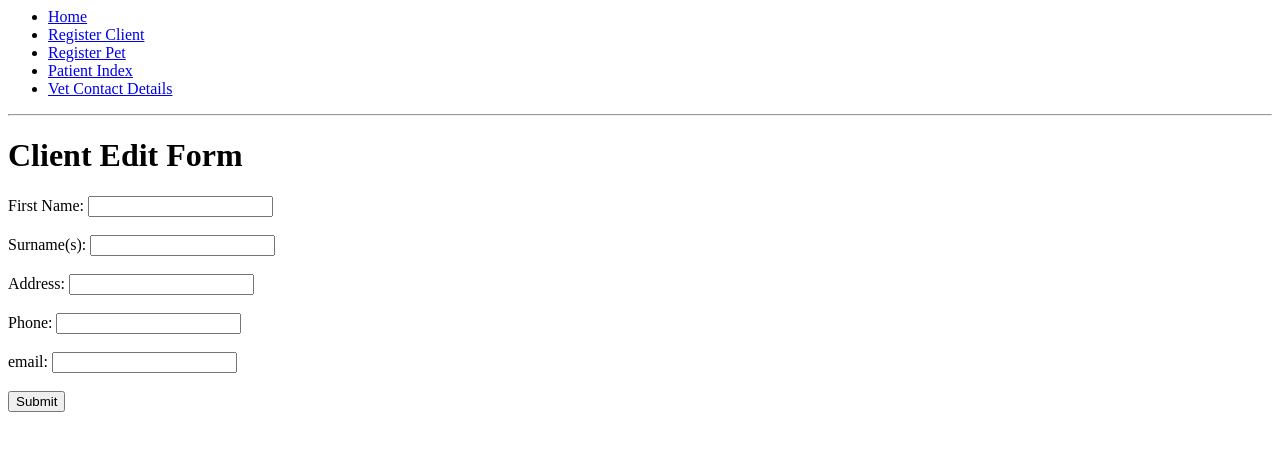
After one commit to davidvtaylor84/vet_management_app, a Flask app: page /owners/1/edit in a window 1280 px wide. The commit adds this page. Shown: the top 451 px of the page. Run offline with Flask 2, Linux system fonts and the light colour scheme; data that the repository does not hold is empty; some libraries are stand-ins or nearby versions.

Commit message:
edit owners in progress

```diff
--- a/controllers/owner_controller.py
+++ b/controllers/owner_controller.py
@@ -12,35 +12,28 @@ def get_owner(id):
     owner = owner_repository.select(id)
     return render_template("/owners/show.html", owner = owner)
 
-# @pets_blueprint.route("/pets/<id>/edit", methods = ['GET'])
-# def edit_pet(id):
-#     pet = pet_repository.select(id)
-#     vets = vet_repository.select_all()
-#     owners = owner_repository.select_all()
-#     return render_template('pets/edit.html', pet = pet, vets = vets, owners = owners)
+@owners_blueprint.route("/owners/<id>/edit", methods = ['GET'])
+def edit_owner(id):
+    owner = owner_repository.select(id)
+    return render_template('owners/edit.html', owner = owner)
 
-# @pets_blueprint.route("/pets/<id>", methods = ['POST'])
-# def update_pet(id):
-#     pet_name = request.form['pet_name']
-#     date_of_birth = request.form['date_of_birth']
-#     pet_type = request.form['pet_type']
-#     breed = request.form['breed']
-#     treatment_notes = request.form['treatment_notes']
-#     vet_id = request.form['vet_id']
-#     owner_id = request.form['owner_id']
-#     owner = owner_repository.select(owner_id)
-#     vet = vet_repository.select(vet_id)
-#     pet = Pet(pet_name, date_of_birth, pet_type, breed, owner, treatment_notes, vet, id)
-#     pet_repository.update(pet)
-#     print (pet)
-#     return redirect('/pets')
+@owners_blueprint.route("/owners/<id>", methods = ['POST'])
+def update_owner(id):
+    owner_firstname = request.form['owner_firstname']
+    owner_surname = request.form['owner_surname']
+    owner_address = request.form['owner_address']
+    owner_email = request.form['owner_email']
+    owner_phone = request.form['owner_phone']
+    owner = Owner(owner_firstname, owner_surname, owner_address, owner_email, owner_phone, id)
+    owner_repository.update(owner)
+    return redirect('/pets')
 
 @owners_blueprint.route('/owners/new', methods = ['GET'])
 def new_owner():
     return render_template ("/owners/new.html")
 
 @owners_blueprint.route('/owners/new', methods = ['POST'])
-def create_new_pet():
+def create_new_owner():
     owner_firstname = request.form['owner_firstname']
     owner_surname = request.form['owner_surname']
     owner_address = request.form['owner_address']
--- a/repositories/owner_repository.py
+++ b/repositories/owner_repository.py
@@ -37,3 +37,8 @@ def select(id):
 def delete_all():
     sql = "DELETE  FROM owners"
     run_sql(sql)
+
+def update(owner):
+    sql = "UPDATE owners SET(owner_firstname, owner_surname, owner_address, owner_email, owner_phone) = (%s, %s, %s, %s, %s) WHERE id = %s"
+    values = [owner.owner_firstname, owner.owner_surname, owner.owner_address, owner.owner_email, owner.owner_phone]
+    run_sql(sql, values)
--- /dev/null
+++ b/templates/owners/edit.html
@@ -0,0 +1,42 @@
+{% extends 'base.html' %}
+
+{% block content %}
+<h1>Client Edit Form</h1>
+
+<form action="/owners/{{owner.id}}" method="post">
+
+    <div>
+        <label for="owner_firstname">First Name:</label>
+        <input type="text" name = owner_firstname value = "{{owner.owner_firstname}}" id = "owner_firstname">
+        <br><br>
+    </div>
+
+    <div>
+        <label for="owner_surname">Surname(s):</label>
+        <input type="text" name = owner_surname value = "{{owner.owner_surname}}" id = owner_surname>
+        <br><br>
+    </div>
+
+    <div>
+        <label for="owner_address">Address:</label>
+        <input type="text" name=owner_address value = "{{owner.owner_address}}" id = owner_address>
+        <br><br>
+    </div>
+
+    <div>
+        <label for="owner_email">Phone:</label>
+        <input type="text" name = owner_email value = "{{owner.owner_email}}" id = owner_email>
+        <br><br>
+    </div>
+
+    <div>
+        <label for="owner_phone">email:</label>
+        <input type="text" name = owner_phone value = "{{owner.owner_phone}}" id = owner_phone>
+        <br><br>
+    </div>
+
+    <button type="submit">Submit</button>
+    <br><br><br>
+</form>
+
+{% endblock %}
--- a/templates/owners/show.html
+++ b/templates/owners/show.html
@@ -6,6 +6,7 @@
     <p>Address: {{owner.owner_address }}</p>
     <p>Phone: {{ owner.owner_phone }}</p>
     <p>e-mail: {{ owner.owner_email }}</p>
+    <p><a href="{{ owner.id }}/edit"><button>Update</button></a></p>
   </div>
 
 {% endblock %}
```
